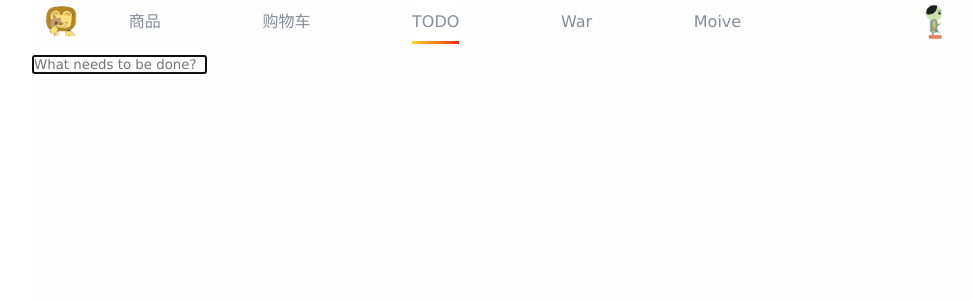
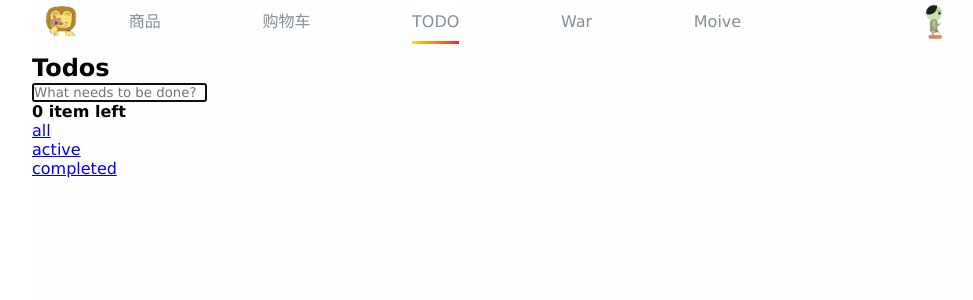
Before and after one commit to bellakongqn/journal, a Vue app: page /todo in a window 1280 px wide. Shown: the top 300 px of the page, without its empty margins (133-1106 px from the left). Built offline with nearby package versions, Linux system fonts and the light colour scheme; sample sign-in values are in the browser's storage.

Commit message:
todolist 完善

```diff
--- /dev/null
+++ b/src/components/TodoItem/TodoItem.vue
@@ -0,0 +1,67 @@
+<template>
+  <li>
+    <div>
+      <input
+        type="checkbox"
+        :checked="todo.done"
+        @change="toggleTodo(todo)">
+       <label v-text="todo.text" @dblclick="editing = true"></label>
+       <button @click="removeTodo(todo)">delete</button>
+    </div>
+    <input class="edit"
+      v-show="editing"
+      v-focus="editing"
+      :value="todo.text"
+      @keyup.enter="doneEdit"
+      @keyup.esc="cancelEdit"
+      @blur="doneEdit">
+
+  </li>
+</template>
+
+<script>
+import { mapActions } from 'vuex'
+export default {
+   name: 'Todo',
+   props: ['todo'],
+   data(){
+       return{
+           editing:false,
+       }
+   },
+   directives: {
+    focus (el, { value }, { context }) {
+      if (value) {
+        context.$nextTick(() => {
+          el.focus()
+        })
+      }
+    }
+  },
+   methods:{
+       ...mapActions({
+           'toggleTodo':'todo/toggleTodo',
+           'removeTodo':'todo/removeTodo',
+           'editTodo':'todo/editTodo',
+       }),
+       doneEdit (e) {
+            const value = e.target.value.trim()
+            const { todo } = this
+            if (!value) {
+                this.removeTodo(todo)
+                } else if (this.editing) {
+                    this.editTodo({
+                    todo,
+                    value
+                    })
+                    this.editing = false
+                }
+        },
+        cancelEdit (e) {
+            e.target.value = this.todo.text
+            this.editing = false
+        }
+
+   }
+}
+</script>
--- a/src/store/todo.js
+++ b/src/store/todo.js
@@ -3,35 +3,47 @@ const state={
 }
 
 const actions ={
-    addTodo({ commit },text) {
+    addTodo ({ commit }, text) {
         commit('addTodo', {
           text,
-          done: false,
-          id:Number(Math.random().toString().substr(3,length) + Date.now()).toString(36)
+          done: false
+        })
+    },
+    toggleAll ({ state, commit }, done) {
+        state.todoList.forEach((todo) => {
+          commit('toggleAll', { todo, done })
         })
     },
     toggleTodo ({ commit }, todo) {
-        //接口
-        // return axios.get('api',todo).then(res=>{
-        //     commit('toggleItem',res)
-        // })
-        commit('toggleItem', { todo, done: !todo.done })
+        commit('toggleAll', { todo, done: !todo.done })
     },
     removeTodo({ commit }, todo){
         commit('removeTodo', todo)
     },
+    editTodo ({ commit }, { todo, value }) {
+        commit('editTodo', { todo, text: value })
+    },
+    clearCompleted({ state , commit }){
+        state.todoList.filter(todo => todo.done)
+        .forEach(todo => {
+            commit('removeTodo', todo)
+        })
+    }
 }
 
 const mutations ={
     addTodo (state, todo) {
         state.todoList.push(todo)
     },
-    toggleItem (state, { todo, done }) {
+    toggleAll (state, { todo, done }) {
         todo.done = done
     },
     removeTodo(state, todo){
         state.todoList.splice(state.todoList.indexOf(todo), 1)
     },
+    editTodo(state, { todo , text}){
+        todo.text = text
+    }
 }
 
 const getters ={
--- a/src/views/todo/todo.vue
+++ b/src/views/todo/todo.vue
@@ -1,28 +1,91 @@
 <template>
-    <div>
-        <input
+    <section>
+       <header>
+           <h1>Todos</h1>
+           <input
             autofocus
             autocomplete="off"
             placeholder="What needs to be done?"
             @keyup.enter="addTodo">
-        <section  v-show="todoList.length">
+            <!-- 绑定enter事件 -->
+       </header>
+       <section  v-show="todos.length">
+            <input
+                type="checkbox"
+                :checked="allChecked"
+                @change="toggleAll(!allChecked)">
+            <label for="toggle-all"></label>
             <ul class="todo-list">
-                <li v-for="(item,index) in todoList" :key="index">
-                    <input type="checkbox" :value="item.done" @click="changeTodo(item)"/>
-                    <span :class="{'done':item.done}">{{item.text}}</span>
-                    <span @click="deleteItem(item)">X</span>
+                <TodoItem v-for="(todo, index) in filteredTodos"
+                    :key="index"
+                    :todo="todo" />
+            </ul>
+        </section>
+        <footer>
+            <span class="todo-count">
+                <strong>{{ remaining }} item left</strong>
+            </span>
+            <ul class="filters">
+                <li v-for="(val, key) in filters" :key="key">
+                <a :href="'#/' + key"
+                    @click="visibility = key">{{ key }}</a>
                 </li>
             </ul>
-        </section>
-    </div>
+            <button v-show="todos.length"  @click="clearCompleted">clear Done</button>
+        </footer>
+    </section>
+
 </template>
+
 <script>
-import { mapState } from 'vuex'
+
+import { mapActions, mapState } from 'vuex'
+import TodoItem from '../../components/TodoItem/TodoItem'
+
+const filters = {
+  all: todos => todos,
+  active: todos => todos.filter(todo => !todo.done),
+  completed: todos => todos.filter(todo => todo.done)
+}
+
 export default {
-    computed:mapState({
-        todoList: state => state.todo.todoList
-    }),
+
+    data () {
+        return {
+        visibility: 'all',
+        filters: filters
+        }
+    },
+
+    computed:{
+        ...mapState({
+            todos: state =>state.todo.todoList
+        }),
+        allChecked () {
+            return this.todos.every(todo => todo.done)
+        },
+        remaining () {
+            return this.todos.filter(todo => !todo.done).length
+        },
+        filteredTodos () {
+            switch(this.visibility){
+                case 'all' :
+                    return this.todos
+                case 'active':
+                    return this.todos.filter(todo => !todo.done)
+                case 'completed' :
+                    return this.todos.filter(todo => todo.done)
+                default:
+                    return this.todos
+            }
+        },
+
+    },
     methods:{
+        ...mapActions({
+            'toggleAll':'todo/toggleAll',
+            'clearCompleted':'todo/clearCompleted'
+        }),
         addTodo (e) {
             const text = e.target.value
             if (text.trim()) {
@@ -30,17 +93,15 @@ export default {
             }
             e.target.value = ''
         },
-        changeTodo(item){
-            this.$store.dispatch('todo/toggleTodo', item)
-        },
-        deleteItem(item){
-            this.$store.dispatch('todo/removeTodo', item)
-        }
+    },
+    components:{
+        TodoItem
     }
+
 }
 </script>
-<style lang="less" scoped>
-.done{
-    text-decoration: line-through
-}
+
+
+<style scoped>
+
 </style>
```
